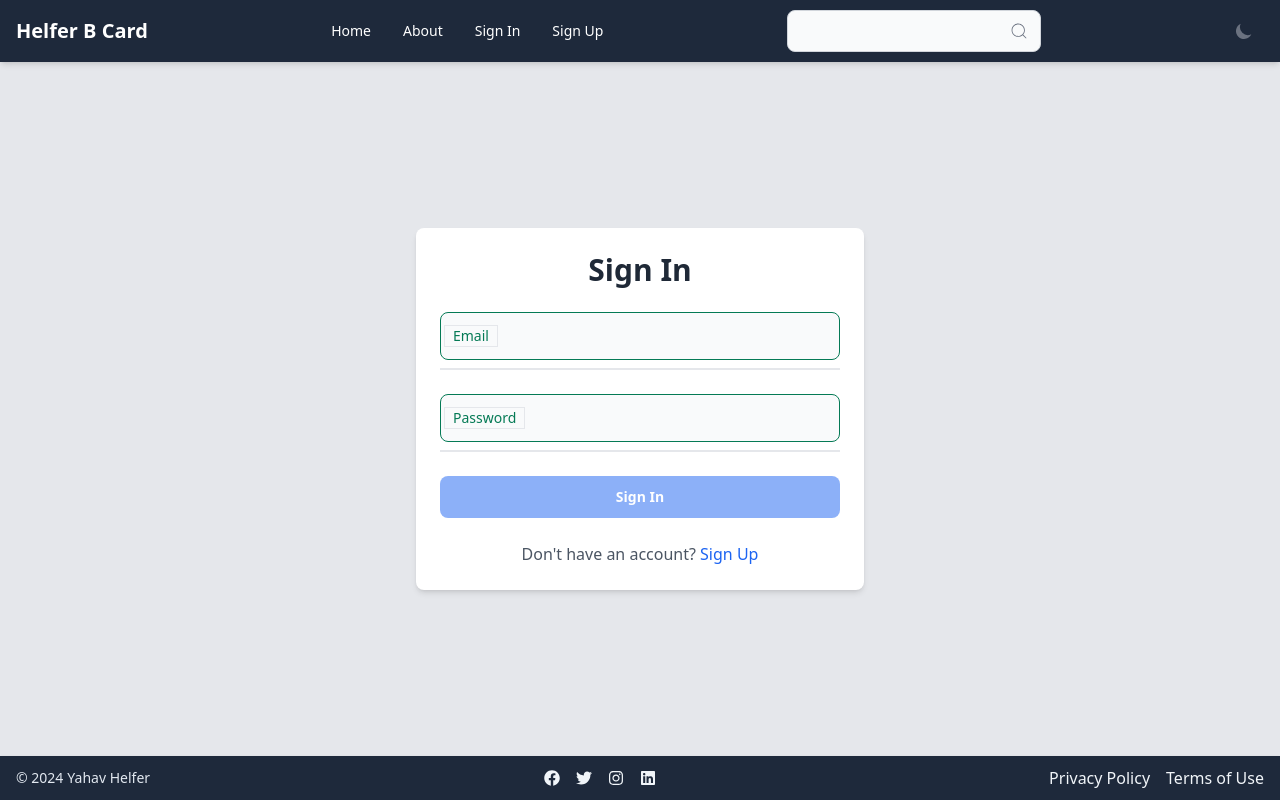
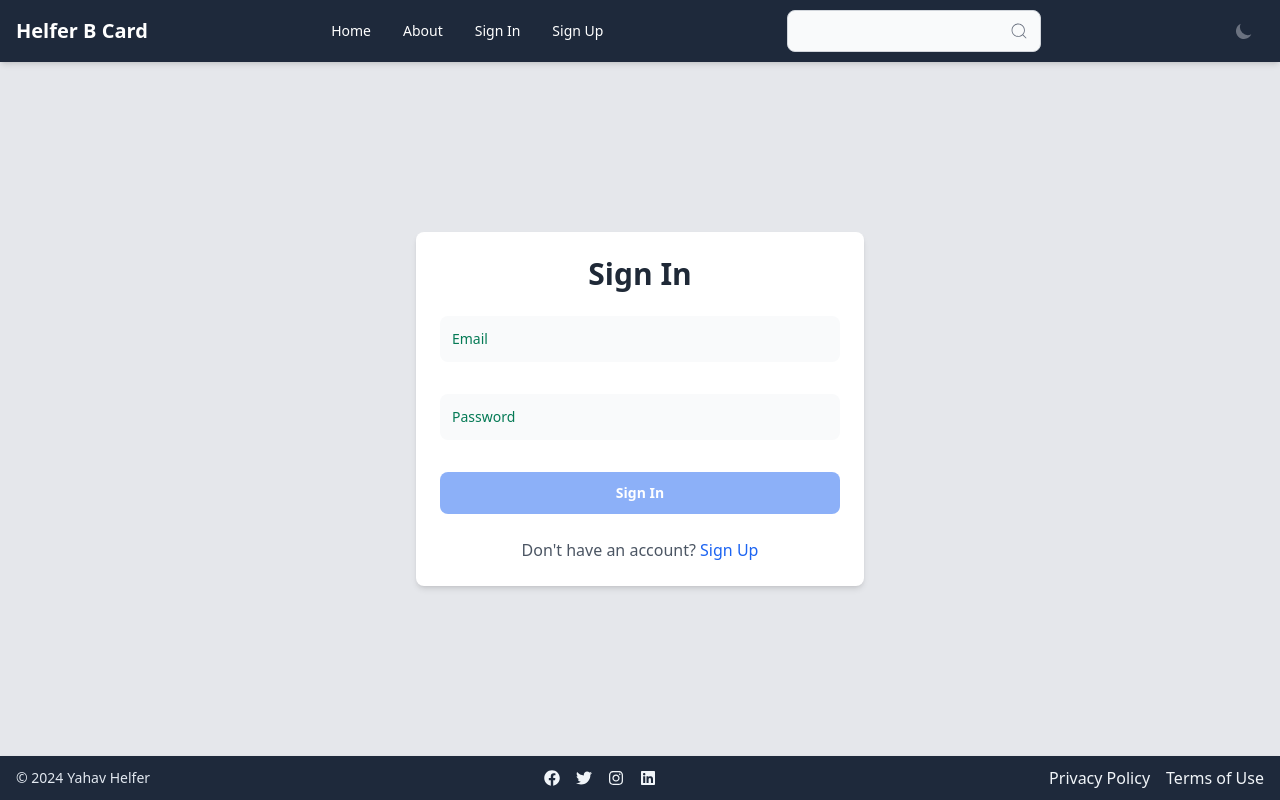
Before and after one commit to YahavHelfer/React-Project, a React (Vite) app in the folder React Project/: page /signin in a window 1280 px wide. Built offline with nearby package versions, Linux system fonts and the light colour scheme.

Commit message:
Add files via upload

```diff
--- a/React Project/src/Pages/SignIn/SignIn.tsx
+++ b/React Project/src/Pages/SignIn/SignIn.tsx
@@ -1,4 +1,3 @@
-/* eslint-disable tailwindcss/classnames-order */
 import { joiResolver } from "@hookform/resolvers/joi";
 import { Button, FloatingLabel } from "flowbite-react";
 import { useForm } from "react-hook-form";
@@ -65,11 +64,11 @@ function SignIn() {
           label="Email"
           {...register("email")}
           color={errors["email"] ? "error" : "success"}
-          className="border bg-gray-50 dark:bg-gray-700 dark:text-white dark:placeholder-gray-400 dark:border-gray-600"
+          className="border-0 border-b-0 bg-gray-50 dark:bg-gray-700 dark:text-white dark:placeholder-gray-400"
         />
         {errors["email"] ? (
           <span className="text-sm text-red-500">{errors["email"]?.message}</span>
-        ) : <></>}
+        ) : null}
 
         <FloatingLabel
           type="password"
@@ -77,7 +76,7 @@ function SignIn() {
           label="Password"
           {...register("password")}
           color={errors["password"] ? "error" : "success"}
-          className="border bg-gray-50 dark:bg-gray-700 dark:text-white dark:placeholder-gray-400 dark:border-gray-600"
+          className="border-0 border-b-0 bg-gray-50 dark:bg-gray-700 dark:text-white dark:placeholder-gray-400"
         />
         {errors["password"] && (
           <span className="text-sm text-red-500">{errors["password"]?.message}</span>
```
